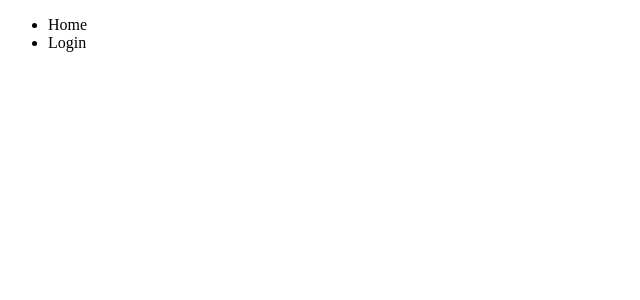
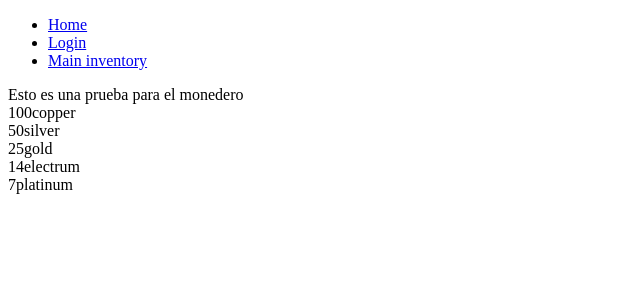
Before and after one commit to Veluxian/pp_001, a React (Create React App) app in the folder front_pp_01/: page /maininventory in a window 1280 px wide. Before the commit this address had no page. Shown: the top 300 px of the page, without its empty margins (0-640 px from the left). Built offline with nearby package versions, Linux system fonts and the light colour scheme.

Commit message:
Agregamos un placeholder para el Purse en la nueva pagina de Main inventory

```diff
--- a/front_pp_01/src/App.js
+++ b/front_pp_01/src/App.js
@@ -1,6 +1,6 @@
 import React from "react";
 import { BrowserRouter as Router, Routes, Route } from "react-router-dom";
-import { Home, Login } from "./pages";
+import { Home, Login, MainInventory } from "./pages";
 import { Navbar } from "./components";
 
 function App(){
@@ -10,6 +10,7 @@ function App(){
             <Routes>
                 <Route path="/" element={<Home />} />
                 <Route path="/login" element={<Login />} />
+                <Route path="/maininventory" element={<MainInventory />} />
             </Routes>
         </Router>
     );
--- a/front_pp_01/src/components/Navbar.js
+++ b/front_pp_01/src/components/Navbar.js
@@ -5,8 +5,9 @@ export function Navbar(){
     return(
         <nav>
             <ul>
-                <li><Link to= "/"/>Home</li>
-                <li><Link to ="/login" />Login</li>
+                <li><Link to= "/">Home</Link></li>
+                <li><Link to ="/login">Login</Link></li>
+                <li><Link to="/MainInventory">Main inventory</Link></li>
             </ul>
         </nav>
     )
--- /dev/null
+++ b/front_pp_01/src/components/Purse.js
@@ -0,0 +1,15 @@
+import React from "react";
+
+export function Purse({coins}){
+    return(
+        <div className="Purse">
+            {Object.entries(coins).map(([coinType, amount]) => (
+                <div key={coinType} className="coin-type">
+                    <span className="coin-amount">{amount}</span>
+                    <span className="coin-name">{coinType}</span>
+                </div>
+            ))}
+        </div>
+    );
+}
+//<span className={"`coin-icon ${cointype}-icon`"}></span>
--- a/front_pp_01/src/components/index.js
+++ b/front_pp_01/src/components/index.js
@@ -1 +1,2 @@
 export { Navbar } from "./Navbar";
+export { Purse } from "./Purse";
--- /dev/null
+++ b/front_pp_01/src/pages/MainInventory.js
@@ -0,0 +1,21 @@
+import React from "react";
+import { Purse } from "../components";
+
+export function MainInventory(){
+    const testCoins = {
+        copper: 100,
+        silver: 50,
+        gold: 25,
+        electrum: 14,
+        platinum: 7
+    };
+
+    return(
+        <div>
+            Esto es una prueba para el monedero
+            <div>
+                <Purse coins={testCoins} />
+            </div>
+        </div>
+    );
+}
--- a/front_pp_01/src/pages/index.js
+++ b/front_pp_01/src/pages/index.js
@@ -1,2 +1,3 @@
 export { Home } from "./Home";
 export { Login } from "./Login";
+export { MainInventory } from "./MainInventory";
```
Also changed, not shown: front_pp_01/src/services/API.js (added).
